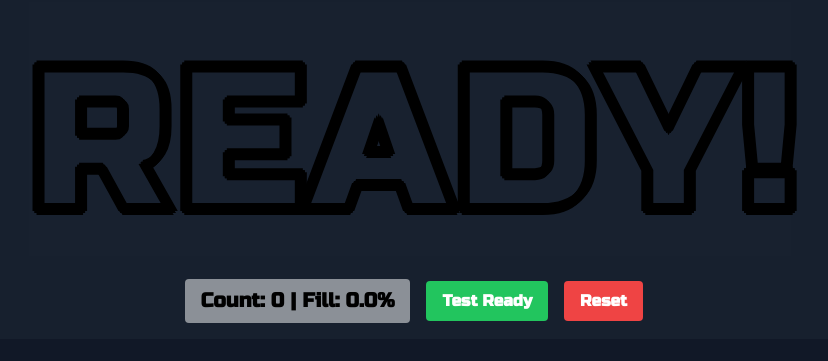
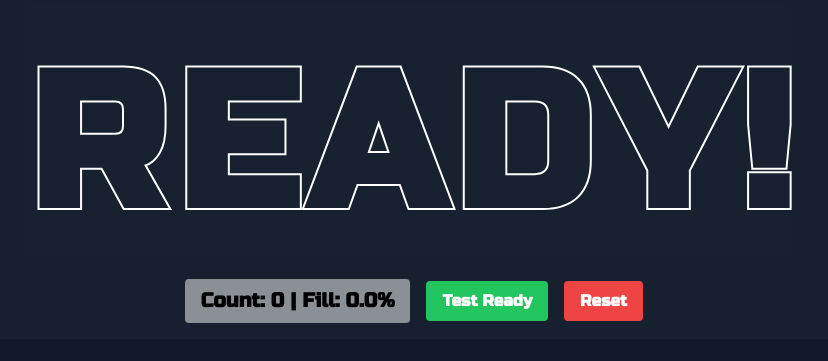
Before and after one commit to dr-data/hashtag-word-obs, a React (Create React App) app in the folder client/: page / in a window 1280 px wide. Shown: the part 253-614 px from the top of the page, without its empty margins (226-1054 px from the left). Built offline with nearby package versions, Linux system fonts and the light colour scheme; no server answers.

Commit message:
fixed sync different tabs, adding explosion

```diff
--- a/client/src/index.css
+++ b/client/src/index.css
@@ -5,8 +5,29 @@
 @import url('https://fonts.googleapis.com/css2?family=Russo+One&display=swap');
 
 :root {
-  --outline-color: black;      /* Change this to change outline color */
-  --fill-color: #00ff00;      /* Change this to change fill color */
+  /* Colors */
+  --outline-color: rgb(255, 255, 255);
+  --fill-color: #ff0329;
+
+  /* Text properties */
+  --stroke-width: 2px;
+  --text-size: 12rem;
+  --letter-spacing: 0.05em;
+
+  /* Shadow properties */
+  --shadow-offset: 2px;
+  --shadow-spread: 0;
+  --shadow-opacity: 1;
+
+  /* Fill glow effect */
+  --fill-glow-size: 10px;
+  --fill-glow-opacity: 0.5;
+
+  /* Animation properties */
+  --shake-base: 2px;
+  --pulse-intensity: 15px;
+  --pulse-rotation: 1deg;
+  --shake-speed: 0.15s;
 }
 
 body {
@@ -23,22 +44,22 @@ body {
 }
 
 .ready-text {
-  font-size: 12rem;
+  font-size: var(--text-size);
   font-weight: bold;
-  letter-spacing: 0.05em;
-  -webkit-text-stroke: 4px var(--outline-color);
+  letter-spacing: var(--letter-spacing);
+  -webkit-text-stroke: var(--stroke-width) var(--outline-color);
   -webkit-text-fill-color: transparent;
-  filter: drop-shadow(2px 2px 0 var(--outline-color))
-         drop-shadow(-2px -2px 0 var(--outline-color))
-         drop-shadow(-2px 2px 0 var(--outline-color))
-         drop-shadow(2px -2px 0 var(--outline-color));
+  filter: drop-shadow(var(--shadow-offset) var(--shadow-offset) var(--shadow-spread) rgba(var(--outline-color), var(--shadow-opacity)))
+         drop-shadow(calc(var(--shadow-offset) * -1) calc(var(--shadow-offset) * -1) var(--shadow-spread) rgba(var(--outline-color), var(--shadow-opacity)))
+         drop-shadow(calc(var(--shadow-offset) * -1) var(--shadow-offset) var(--shadow-spread) rgba(var(--outline-color), var(--shadow-opacity)))
+         drop-shadow(var(--shadow-offset) calc(var(--shadow-offset) * -1) var(--shadow-spread) rgba(var(--outline-color), var(--shadow-opacity)));
 }
 
 .ready-text-fill {
   -webkit-text-stroke: none;
   -webkit-text-fill-color: var(--fill-color);
   color: var(--fill-color);
-  filter: drop-shadow(0 0 10px rgba(0, 255, 0, 0.5));
+  filter: drop-shadow(0 0 var(--fill-glow-size) rgba(0, 255, 0, var(--fill-glow-opacity)));
 }
 
 @keyframes constant-shake {
@@ -49,18 +70,18 @@ body {
 
 @keyframes pulse-shake {
   0%, 100% { transform: translateX(0) rotate(0); }
-  25% { transform: translateX(-15px) rotate(-1deg); }
-  75% { transform: translateX(15px) rotate(1deg); }
+  25% { transform: translateX(calc(var(--pulse-intensity) * -1)) rotate(calc(var(--pulse-rotation) * -1)); }
+  75% { transform: translateX(var(--pulse-intensity)) rotate(var(--pulse-rotation)); }
 }
 
 .ready-container {
-  --shake-intensity: 2px;
-  animation: constant-shake 0.15s ease-in-out infinite;
+  --shake-intensity: var(--shake-base);
+  animation: constant-shake var(--shake-speed) ease-in-out infinite;
   will-change: transform;
 }
 
 .ready-container.pulse {
-  animation: pulse-shake 0.15s ease-in-out;
+  animation: pulse-shake var(--shake-speed) ease-in-out;
 }
 
 .fill-overlay {
@@ -86,7 +107,7 @@ body {
 .exploded-letter.green {
   -webkit-text-fill-color: var(--fill-color);
   color: var(--fill-color);
-  filter: drop-shadow(0 0 10px rgba(0, 255, 0, 0.5));
+  filter: drop-shadow(0 0 var(--fill-glow-size) rgba(0, 255, 0, var(--fill-glow-opacity)));
 }
 
 .control-panel {
```
